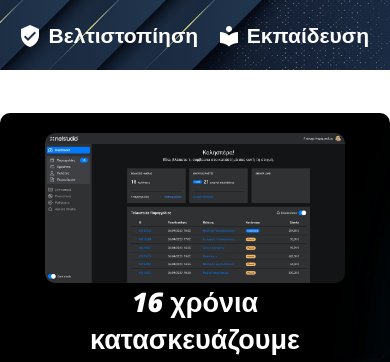
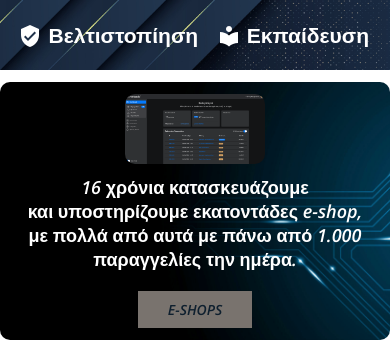
Before and after one commit to PRLAGSA/TEST1, a React (Create React App) app: page /DevPage in a window 390 px wide. Shown: the part 482-844 px from the top of the page. Built offline with nearby package versions, Linux system fonts and the light colour scheme; a web font is replaced by a local one.

Commit message:
31January Responsive stage 31january 8 am

```diff
--- a/src/components/DevelopmentLink.css
+++ b/src/components/DevelopmentLink.css
@@ -123,3 +123,200 @@
     color: rgb(14, 31, 46);
   }
 }
+
+@media only screen and (max-width: 1079px) {
+  .imageMac {
+    background-image: url(../video/iphone2.png);
+    background-repeat: no-repeat;
+    background-size: cover;
+    height: 100px;
+    width: 200px;
+    display: flex;
+    justify-content: center;
+    align-items: center;
+    border-radius: 10px;
+  }
+
+  .text {
+    display: flex;
+    flex-wrap: wrap;
+    justify-content: center;
+    align-items: center;
+    font-size: 25px;
+    font-family: "Open Sans", sans-serif;
+    font-weight: 600;
+    color: rgb(214, 214, 214);
+    /* background-color: rgba(0, 128, 128, 0); */
+    background-image: url(../video/Dark.jpg);
+    background-repeat: no-repeat;
+    background-size: cover;
+    padding: 20px 0px;
+    color: rgb(255, 255, 255);
+    border-radius: 10px;
+    border-top-left-radius: 10px;
+    border-bottom-left-radius: 10px;
+    width: 100%;
+  }
+
+  .text2 {
+    display: flex;
+    justify-content: center;
+    align-items: center;
+    font-size: 20px;
+    font-family: "Open Sans", sans-serif;
+    font-weight: 800;
+    color: rgb(41, 41, 41);
+    background-color: rgb(121, 115, 110);
+    padding: 12px 30px;
+    margin-top: 20px;
+    color: rgb(14, 31, 46);
+  }
+}
+
+@media only screen and (max-width: 878px) {
+  .text_wrapper {
+    display: flex;
+    flex-wrap: wrap;
+    justify-content: center;
+    align-items: center;
+    /* background-color: rgb(27, 51, 82); */
+    margin-top: 0px;
+  }
+  .text2 {
+    display: flex;
+    justify-content: center;
+    align-items: center;
+    font-size: 14px;
+    font-family: "Open Sans", sans-serif;
+    font-weight: 600;
+    color: rgb(41, 41, 41);
+    background-color: rgb(121, 115, 110);
+    padding: 9px 30px;
+    margin-top: 20px;
+    color: rgb(14, 31, 46);
+  }
+}
+@media only screen and (max-width: 825px) {
+  .text_wrapper {
+    display: flex;
+    flex-wrap: wrap;
+    justify-content: center;
+    align-items: center;
+    /* background-color: rgb(27, 51, 82); */
+    margin-top: 0px;
+  }
+  .text2 {
+    display: flex;
+    justify-content: center;
+    align-items: center;
+    font-size: 12px;
+    font-family: "Open Sans", sans-serif;
+    font-weight: 600;
+    color: rgb(41, 41, 41);
+    background-color: rgb(121, 115, 110);
+    padding: 9px 30px;
+    margin-top: 20px;
+    color: rgb(14, 31, 46);
+  }
+}
+
+@media only screen and (max-width: 718px) {
+  .text {
+    display: flex;
+    flex-wrap: wrap;
+    justify-content: center;
+    align-items: center;
+    font-size: 18px;
+    font-family: "Open Sans", sans-serif;
+    font-weight: 600;
+    color: rgb(214, 214, 214);
+    /* background-color: rgba(0, 128, 128, 0); */
+    background-image: url(../video/Dark.jpg);
+    background-repeat: no-repeat;
+    background-size: cover;
+    padding: 20px 0px;
+    color: rgb(255, 255, 255);
+    border-radius: 10px;
+    border-top-left-radius: 10px;
+    border-bottom-left-radius: 10px;
+    width: 100%;
+  }
+
+  .imageMac {
+    background-image: url(../video/iphone2.png);
+    background-repeat: no-repeat;
+    background-size: cover;
+    height: 70px;
+    width: 140px;
+    display: flex;
+    justify-content: center;
+    align-items: center;
+    border-radius: 10px;
+  }
+
+  .text2 {
+    display: flex;
+    justify-content: center;
+    align-items: center;
+    font-size: 14px;
+    font-family: "Open Sans", sans-serif;
+    font-weight: 600;
+    color: rgb(41, 41, 41);
+    background-color: rgb(121, 115, 110);
+    padding: 9px 30px;
+    margin-top: 20px;
+    color: rgb(14, 31, 46);
+  }
+}
+
+@media only screen and (max-width: 532px) {
+  .text {
+    display: flex;
+    flex-wrap: wrap;
+    justify-content: center;
+    align-items: center;
+    font-size: 18px;
+    font-family: "Open Sans", sans-serif;
+    font-weight: 600;
+    color: rgb(214, 214, 214);
+    /* background-color: rgba(0, 128, 128, 0); */
+    background-image: url(../video/Dark.jpg);
+    background-repeat: no-repeat;
+    background-size: cover;
+    padding: 12px 0px;
+    color: rgb(255, 255, 255);
+    border-radius: 10px;
+    border-top-left-radius: 10px;
+    border-bottom-left-radius: 10px;
+    width: 100%;
+  }
+
+  .imageMac {
+    background-image: url(../video/iphone2.png);
+    background-repeat: no-repeat;
+    background-size: cover;
+    height: 70px;
+    width: 140px;
+    display: flex;
+    justify-content: center;
+    align-items: center;
+    border-radius: 10px;
+  }
+
+  .text2 {
+    display: flex;
+    justify-content: center;
+    align-items: center;
+    font-size: 14px;
+    font-family: "Open Sans", sans-serif;
+    font-weight: 600;
+    color: rgb(41, 41, 41);
+    background-color: rgb(121, 115, 110);
+    padding: 9px 30px;
+    margin-top: 20px;
+    color: rgb(14, 31, 46);
+  }
+  .textmain1 {
+    padding-top: 11px;
+  }
+}
```
